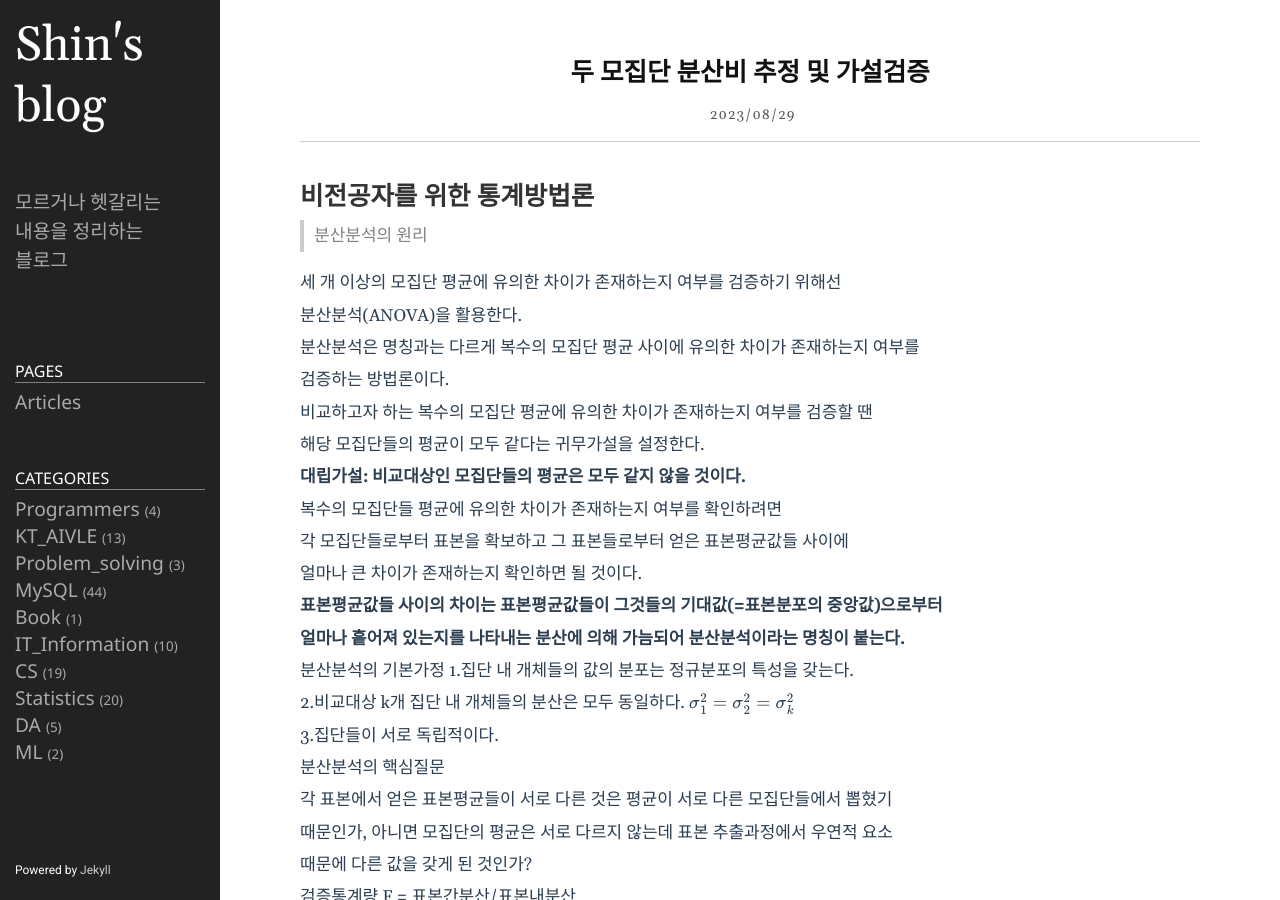
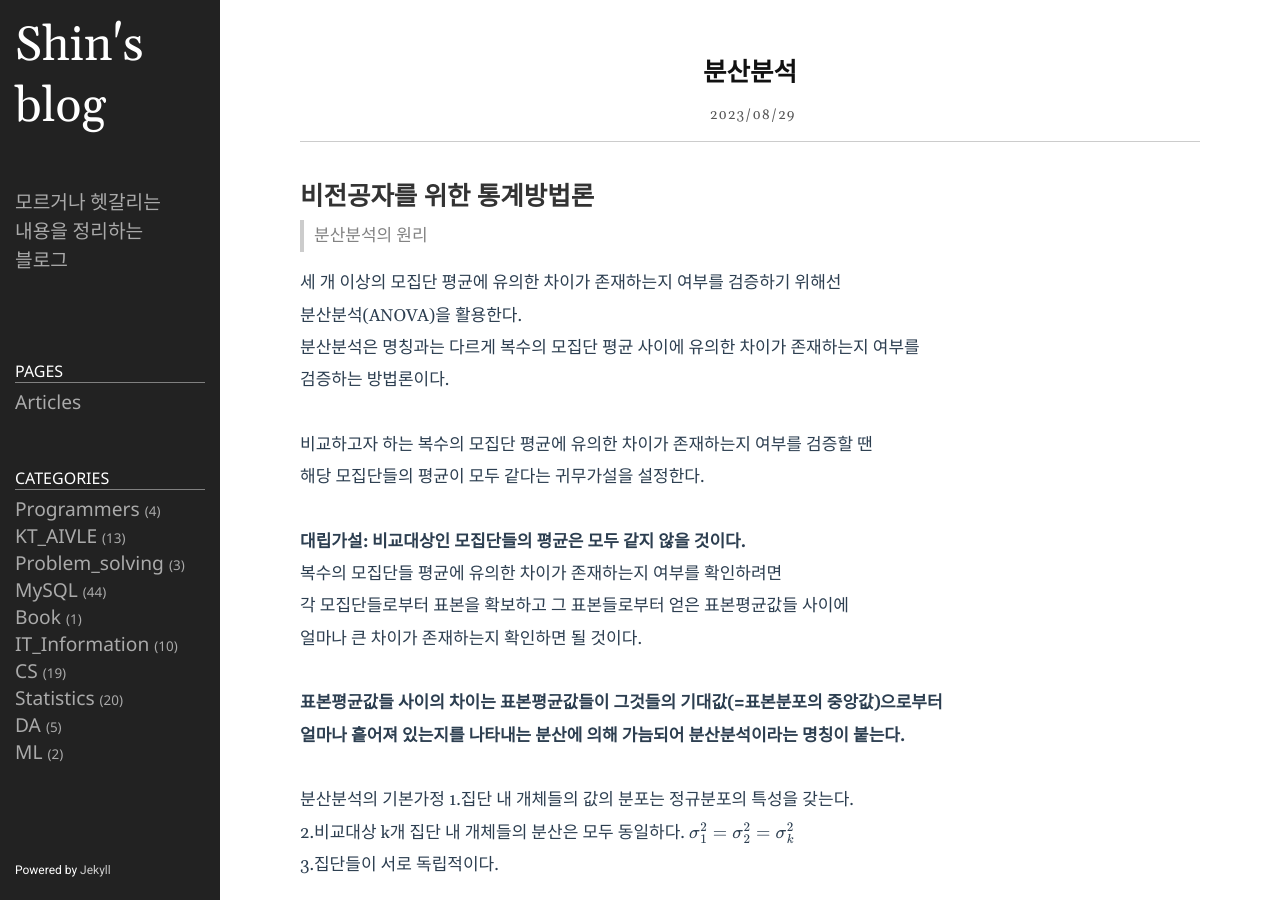
Before and after one commit to shina1221/shina1221.github.io, a Jekyll site: the page built from _posts/도서/비전공자를 위한 통계방법론/2023-08-29-19.분산분석.markdown, in a window 1280 px wide and 900 px high. Built offline with Jekyll 4.4.1, drawn with Linux system fonts in a browser that asks for light colours; formulas are drawn with MathJax 3.

Commit message:
Update 2023-08-29-19.분산분석.markdown

```diff
--- a/_posts/도서/비전공자를 위한 통계방법론/2023-08-29-19.분산분석.markdown
+++ b/_posts/도서/비전공자를 위한 통계방법론/2023-08-29-19.분산분석.markdown
@@ -1,6 +1,6 @@
 ---
 layout: post
-title: 두 모집단 분산비 추정 및 가설검증
+title: 분산분석
 date: 2023-08-29 19:21:23 +0900
 category: statistics
 use_math: true
@@ -12,35 +12,35 @@ use_math: true
 분산분석(ANOVA)을 활용한다.
 분산분석은 명칭과는 다르게 복수의 모집단 평균 사이에 유의한 차이가 존재하는지 여부를
 검증하는 방법론이다.
-
+<br>
 비교하고자 하는 복수의 모집단 평균에 유의한 차이가 존재하는지 여부를 검증할 땐
 해당 모집단들의 평균이 모두 같다는 귀무가설을 설정한다.
-
+<br>
 **대립가설: 비교대상인 모집단들의 평균은 모두 같지 않을 것이다.**
 복수의 모집단들 평균에 유의한 차이가 존재하는지 여부를 확인하려면
 각 모집단들로부터 표본을 확보하고 그 표본들로부터 얻은 표본평균값들 사이에
 얼마나 큰 차이가 존재하는지 확인하면 될 것이다.
-
+<br>
 **표본평균값들 사이의 차이는 표본평균값들이 그것들의 기대값(=표본분포의 중앙값)으로부터**
 **얼마나 흩어져 있는지를 나타내는 분산에 의해 가늠되어 분산분석이라는 명칭이 붙는다.**
-
+<br>
 분산분석의 기본가정
 1.집단 내 개체들의 값의 분포는 정규분포의 특성을 갖는다.
 2.비교대상 k개 집단 내 개체들의 분산은 모두 동일하다.  $\sigma_1^2=\sigma_2^2=\sigma_k^2$
 3.집단들이 서로 독립적이다.
-
+<br>
 분산분석의 핵심질문
 각 표본에서 얻은 표본평균들이 서로 다른 것은 평균이 서로 다른 모집단들에서 뽑혔기
 때문인가, 아니면 모집단의 평균은 서로 다르지 않는데 표본 추출과정에서 우연적 요소
 때문에 다른 값을 갖게 된 것인가?
-
+<br>
 검증통계량 F = 표본간분산/표본내분산
 분자의 자유도는 k(그룹 수)-1이고, 분모의 자유도는 $n_T-k$이다.
 $n_T$는 k개의 모집단으로 부터 추출된 모든 표본에 속한 개체들의 총 수이다.
-
+<br>
 검증통계치 F값이 유의수준 a에서 F분포상의 기각영역 경계값 $F_{\alpha,k-1,n_T-k}$보다
 크거나 같으면 혹은 작거나 같으면 귀무가설을 기각한다.
-
+<br>
 > 표본간분산과 표본내분산 간 비율이 왜 복수의 모집단들 간 평균 차이를 검증하기 위한
 검증통계량이 될 수 있을까?
 
@@ -57,7 +57,7 @@ $n_T$는 k개의 모집단으로 부터 추출된 모든 표본에 속한 개체
 표본들이기 때문에 표집과정에서 개별 표본안에 어떤 개체들이 포함되느냐에 따라 분산간에
 약간의 차이가 발생할 수는 있지만, 그 외 다른 요인에 의해 체계적으로 네 개의 표본분산
 사이에 차이가 발생한다고 볼 수는 없다.
-
+<br>
 **2.표본평균의 이론적 표본오차 공식 $s_{/overline{y}}=\sigma/\sqrt{n}$을 활용해**
 **추정하는 방식**
 -이를 집단의 분산($\sigma^2$)를 기준으로 재정리하면 $\sigma^2=n\cdot s_{\overline{y}}^2$가 된다.
@@ -69,17 +69,17 @@ $n_T$는 k개의 모집단으로 부터 추출된 모든 표본에 속한 개체
 중심으로 흩어져 있는 정보를 반영하고 있어 **집단간분산**이라고 한다.
 ex) 4개의 표본집단, 각 표본집단들의 표본평균(3,4,7,6)의 평균 5
 $s_{\overline{y}} = \sqrt{\frac{(3-5)^2+(4-5)^2+(7-5)^2+(6-5)^2}{4-1}}$
-
+<br>
 귀무가설이 옳다면 네 개의 표본평균 값들이 공통의 모집단 평균$\mu$로 부터 멀리 떨어진
 값을 가질 확률이 낮을 것이기 때문에 표본간분산도 크지 않을 것이다.
-
+<br>
 분자에 해당하는 표본간분산은 귀무가설이나 대립가설 중 어느것이 옳으냐에 따라 변하는 지표다.
 귀무가설이 옳을 때는 표본내분산에 비해 그 값이 클 이유가 없지만 모집단간 평균 차이가
 커지면 커질수록(대립가설이 옳을 조건이 더 강해질수록) 그 값은 더 커진다.
 따라서 두 분산의 비율로 표시되는 검증통계량 값이 커질수록 귀무가설이 옳다는 전제하에
 그려진 표본분포상에서 그 값이 나올 확률이 낮기 때문에 대립가설을 채택할 가능성이
 높아진다.
-
+<br>
 #표본내분산과 표본간분산
 표본내분산은 표집과정에서 개별 표본에 어떤 개체들이 포함되느냐에 따라 표본들 사이에
 약간의 차이가 있을 수는 있지만 귀무가설과 대립가설 중 어느 것이 옳은지에 따라
@@ -92,17 +92,17 @@ $s_{\overline{y}} = \sqrt{\frac{(3-5)^2+(4-5)^2+(7-5)^2+(6-5)^2}{4-1}}$
 표본내분산에 비해 표본간분산이 커질수록 검정통계량의 값이 커지고,
 귀무가설이 옳다는 조건하에서 그 값이 나올 확률은 점점 더 작아질 것이다.
 따라서 그만큼 귀무가설을 기각할 확률이 높아진다.
-
+<br>
 귀무가설을 기각할지 여부를 결정하는 것은 표본간분산이다.
 차이가 크면 클 수록 표본평균들이 동일한 모집단에서 뽑혔다기보다 평균값이 다른
 모집단들로부터 뽑혀 나왔을 가능성이 높다고 볼 수 있기 때문이다.
-
+<br>
 그런데 표본평균의 분산은 변수를 측정한 척도의 단위에 따라 그 값의 크기가 큰 차이를
 보인다. 이럴 경우 측정단위에 따른 차이를 제거해줄 필요가 있는데 그 과정이 일종의
 표준화로 볼 수 있다.(정규분포에서 관측치가 평균으로부터 얼마나 떨어져 있는지를
 표준화된 단위로 나타내기 위해 관측치에서 평균을 뺀 후 표준편차로 나눠줬던 표준화를
 상기해볼 것)
-
+<br>
 표본간분산을 표본내분산으로 나눠줌으로써 측정단위에 따른 표본분산간의 크기가
 달라지는 효과를 제거할 수 있다.
 검증통계량은 표본간분산을 표본내분산으로 표준화한 값이라고 볼 수 있다.
```
